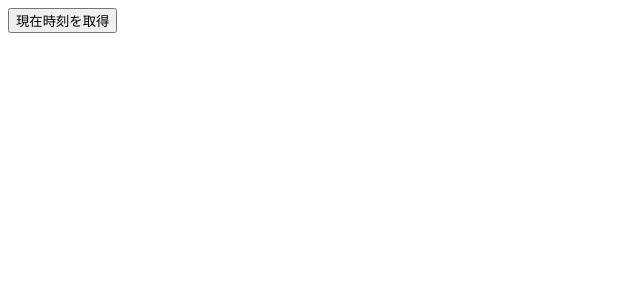
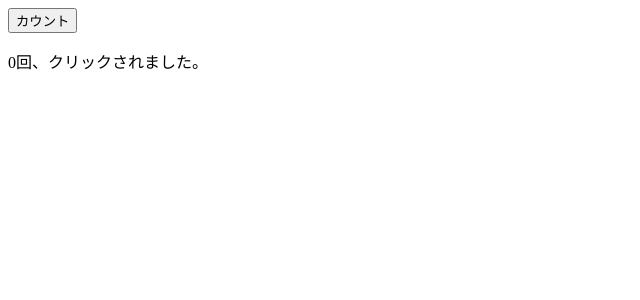
Before and after one commit to Yuma0309/Study-React, a React (Create React App) app in the folder React_sample_Yuma/my-react/: page / in a window 1280 px wide. Shown: the top 300 px of the page, without its empty margins (0-640 px from the left). Built offline with nearby package versions, Linux system fonts and the light colour scheme.

Commit message:
リスト3-1-7までの動作を確認

```diff
--- a/React_sample_Yuma/my-react/src/index.js
+++ b/React_sample_Yuma/my-react/src/index.js
@@ -1,10 +1,10 @@
 // React関連のライブラリをインポート
 import ReactDOM from 'react-dom/client';
-import EventBasic from './chap03/EventBasic';
+import StateBasic from './chap03/StateBasic';
 
 // Reactアプリ（Appコンポーネント）を描画
 const root = ReactDOM.createRoot(document.getElementById('root'));
 
 root.render(
-  <EventBasic type="time" />
+  <StateBasic init={0} />
 );
```
